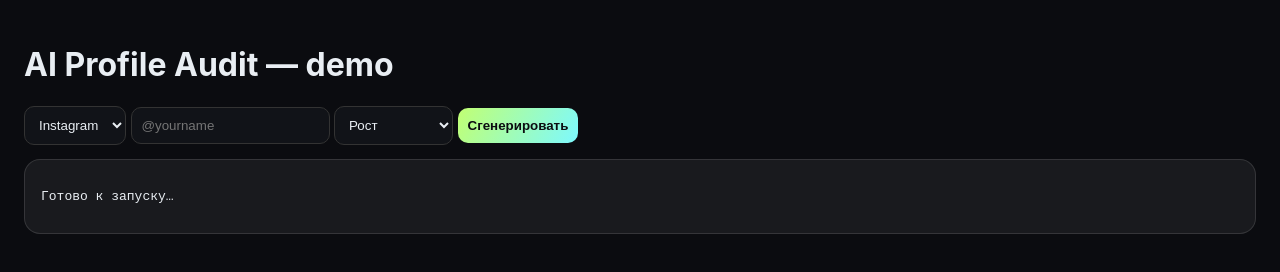
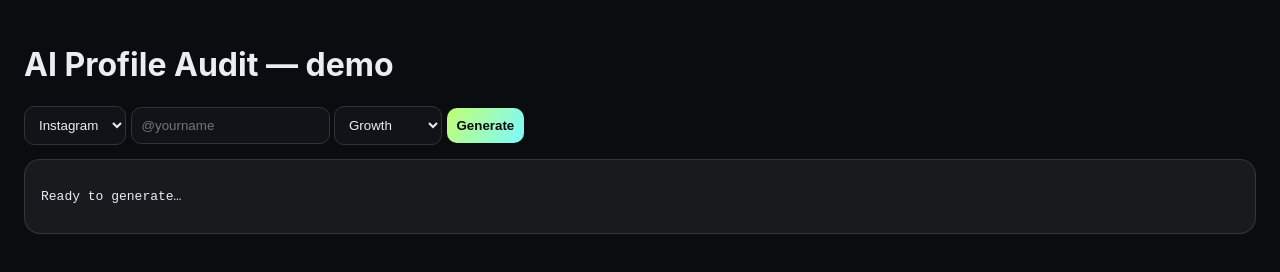
Before and after one commit to amalkajune-ops/amaliiaaud, a website: page audit.html in a window 1280 px wide. Drawn offline with Linux system fonts and the light colour scheme.

Commit message:
Update audit.html

```diff
--- a/audit.html
+++ b/audit.html
@@ -1,6 +1,6 @@
 <!DOCTYPE html><html lang="ru"><head>
 <meta charset="UTF-8"><meta name="viewport" content="width=device-width,initial-scale=1">
-<title>Amaliia Audit — Demo</title>
+<title>Amaliia Audit - Demo</title>
 <style>
 body{background:#0b0c10;color:#e9eef3;font-family:Inter,Arial,sans-serif;margin:0;padding:24px}
 input,select,button{padding:10px;border-radius:10px;border:1px solid #333;background:#111318;color:#e9eef3}
@@ -12,10 +12,10 @@ pre{white-space:pre-wrap;word-break:break-word}
 <div>
   <select id="platform"><option>Instagram</option><option>TikTok</option><option>YouTube</option></select>
   <input id="handle" placeholder="@yourname">
-  <select id="goal"><option>Рост</option><option>Лиды</option><option>UGC</option><option>Люкс-имидж</option></select>
-  <button id="go">Сгенерировать</button>
+  <select id="goal"><option>Growth</option><option>Leads</option><option>UGC</option><option>Iconic style</option></select>
+  <button id="go">Generate</button>
 </div>
-<div class="card"><pre id="out">Готово к запуску…</pre></div>
+<div class="card"><pre id="out">Ready to generate…</pre></div>
 <script>
 document.getElementById('go').onclick = async () => {
   const body = {
@@ -23,7 +23,7 @@ document.getElementById('go').onclick = async () => {
     platform: document.getElementById('platform').value,
     goal: document.getElementById('goal').value
   };
-  document.getElementById('out').textContent = 'Считаю…';
+  document.getElementById('out').textContent = 'Calculating…';
   const r = await fetch('/api/audit', { method:'POST', headers:{'Content-Type':'application/json'}, body: JSON.stringify(body) });
   const j = await r.json();
   document.getElementById('out').textContent = JSON.stringify(j, null, 2);
```
